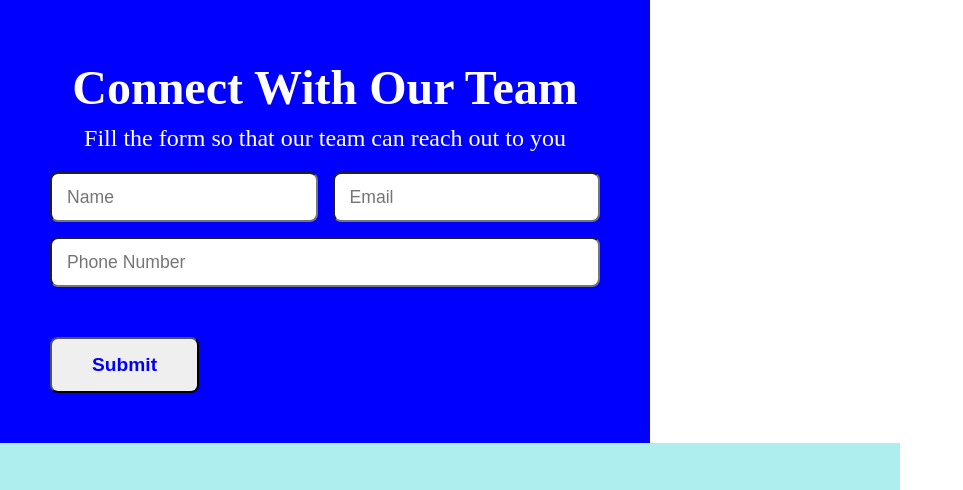
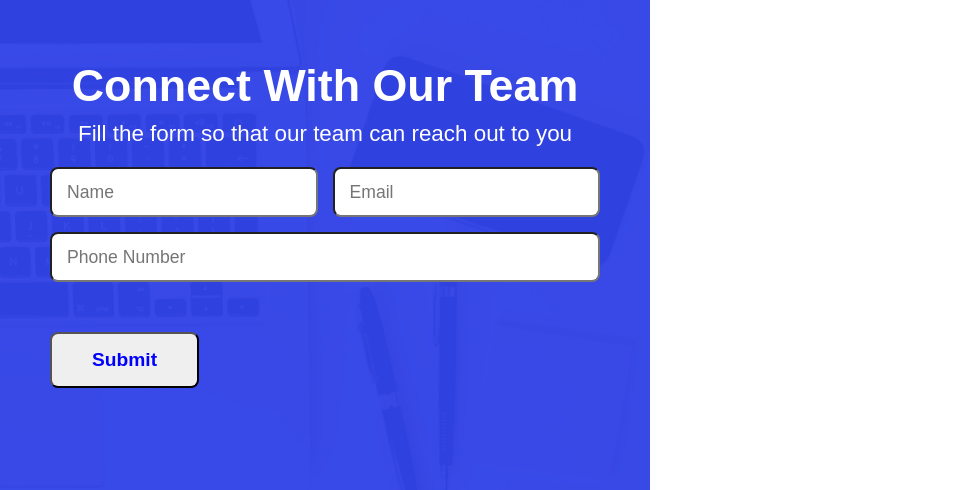
Before and after one commit to hokanitao/forms-with-grid-example, a plain HTML site: page index.html in a window 1280 px wide. Shown: the top 490 px of the page, without its empty margins (0-963 px from the left). Drawn offline with Linux system fonts and the light colour scheme.

Commit message:
mock1 background-img added

```diff
--- a/main.css
+++ b/main.css
@@ -9,20 +9,26 @@ body {
 }
 
 .form1 {
-    background-color: blue;
+    font-family: sans-serif;
+    background-image: url('./assets/mock1.png');
+    background-size: cover;
+    background-position: center;
+    background-repeat: no-repeat;
+    position: relative;
     color: white;
     padding: 50px;
     width: 650px;
+    height: 550px;
   }
 
 .form1 h2 {
   margin: 10px;
-  font-size: 3em;
+  font-size: 2.8em;
 }
 
 .form1 p {
   margin-bottom: 20px;
-  font-size: 1.5em;
+  font-size: 1.4em;
 }
 
 #f1 {
```
Also changed, not shown: assets/mock1.png (added).
